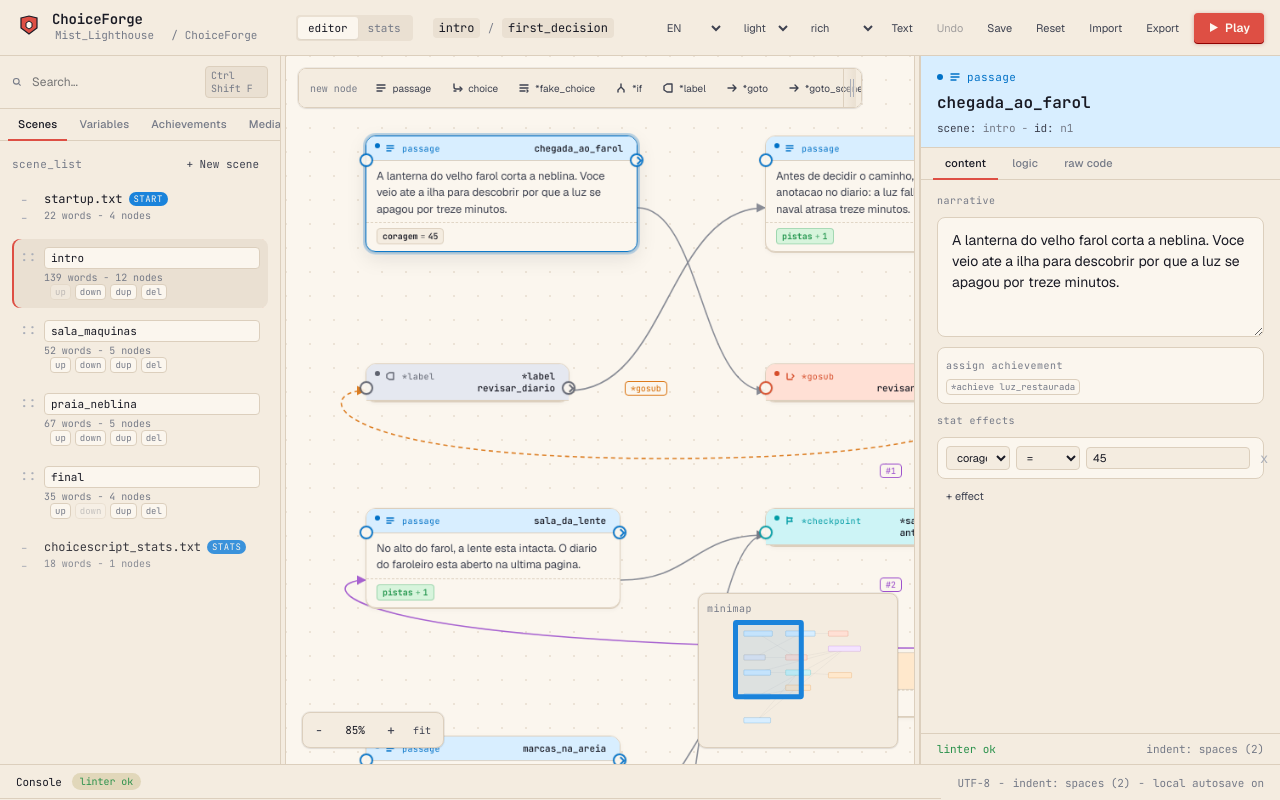
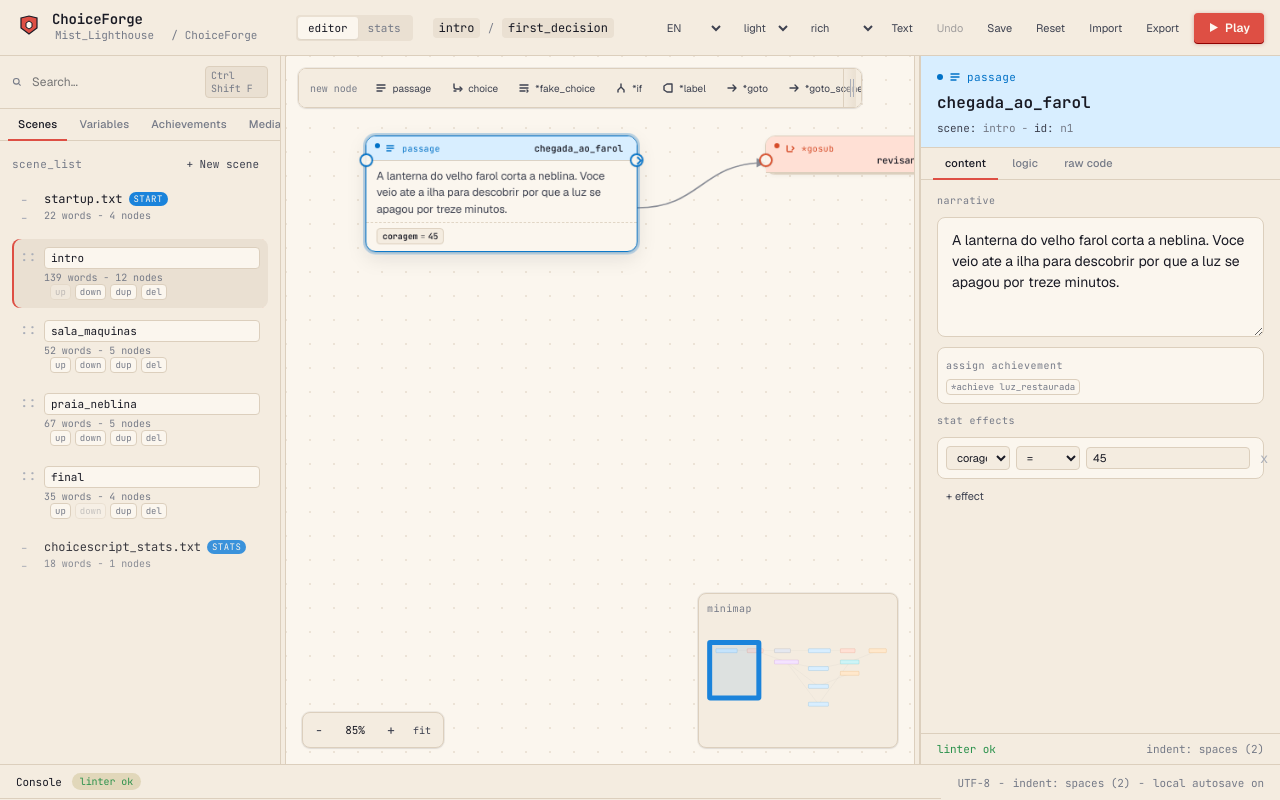
Before and after one commit to viniman27/ChoiceForge, a React (Vite) app: page / in a window 1280 px wide. Built offline with nearby package versions, Linux system fonts and the light colour scheme.

Commit message:
Use derived edges for graph layout

```diff
--- a/src/domain/graphLayout.ts
+++ b/src/domain/graphLayout.ts
@@ -1,4 +1,4 @@
-import type { ChoiceForgeProject, SceneGraph, StoryNode } from "./types";
+import type { ChoiceForgeProject, SceneGraph, StoryEdge, StoryNode } from "./types";
 
 export function layoutSceneGraph(graph: SceneGraph): SceneGraph {
   const nodes = layoutStoryNodes(graph.nodes, graph.edges);
@@ -35,7 +35,7 @@
   const incoming = new Map(nodes.map((node) => [node.id, 0]));
   const outgoing = new Map(nodes.map((node) => [node.id, [] as string[]]));
 
-  edges.forEach((edge) => {
+  layoutEdges(nodes, edges).forEach((edge) => {
     if (!nodeIds.has(edge.from) || !nodeIds.has(edge.to)) return;
     outgoing.get(edge.from)?.push(edge.to);
     incoming.set(edge.to, (incoming.get(edge.to) ?? 0) + 1);
@@ -89,6 +89,65 @@
   return nodes.map((node) => ({ ...node, ...(positions.get(node.id) ?? {}) }));
 }
 
+function layoutEdges(nodes: StoryNode[], edges: StoryEdge[]): StoryEdge[] {
+  const seen = new Set<string>();
+  return [...edges, ...deriveNodeEdges(nodes)].filter((edge) => {
+    const key = `${edge.from}:${edge.to}:${edge.kind}`;
+    if (seen.has(key)) return false;
+    seen.add(key);
+    return true;
+  });
+}
+
+function deriveNodeEdges(nodes: StoryNode[]): StoryEdge[] {
+  const nodeIds = new Set(nodes.map((node) => node.id));
+  const labels = new Map(
+    nodes
+      .filter((node) => node.type === "label")
+      .map((node) => [stripCommandPrefix(node.title, "*label"), node.id]),
+  );
+
+  return nodes.flatMap((node): StoryEdge[] => {
+    if (node.type === "choice") {
+      return (node.options ?? [])
+        .filter((option) => nodeIds.has(option.to))
+        .map((option, index) => ({
+          from: node.id,
+          to: option.to,
+          kind: "choice",
+          label: `#${index + 1}${option.cond ? ` *${option.cond.type}` : ""}`,
+        }));
+    }
+
+    if (node.type === "if") {
+      return (node.branches ?? [])
+        .filter((branch) => nodeIds.has(branch.to))
+        .map((branch) => ({
+          from: node.id,
+          to: branch.to,
+          kind: branch.kind,
+          label: branch.kind === "else" ? "*else" : `*${branch.kind}`,
+        }));
+    }
+
+    if (node.type === "goto") {
+      const target = labels.get(stripCommandPrefix(node.title, "*goto"));
+      return target ? [{ from: node.id, to: target, kind: "goto", label: "*goto" }] : [];
+    }
+
+    if (node.type === "gosub") {
+      const target = labels.get(stripCommandPrefix(node.title, "*gosub"));
+      return target ? [{ from: node.id, to: target, kind: "goto", label: "*gosub" }] : [];
+    }
+
+    return [];
+  });
+}
+
+function stripCommandPrefix(value: string, command: string): string {
+  return value.replace(command, "").replace(/^[-\s]+/, "").trim();
+}
+
 function estimateLayoutNodeHeight(node: StoryNode): number {
   let height = 58 + Math.max(0, Math.ceil(node.title.length / Math.max(12, node.w / 13)) - 1) * 14;
   if (node.body) height += 90;
```
Also changed, not shown: 1 other file (tests, documents, lock files or other folders).
